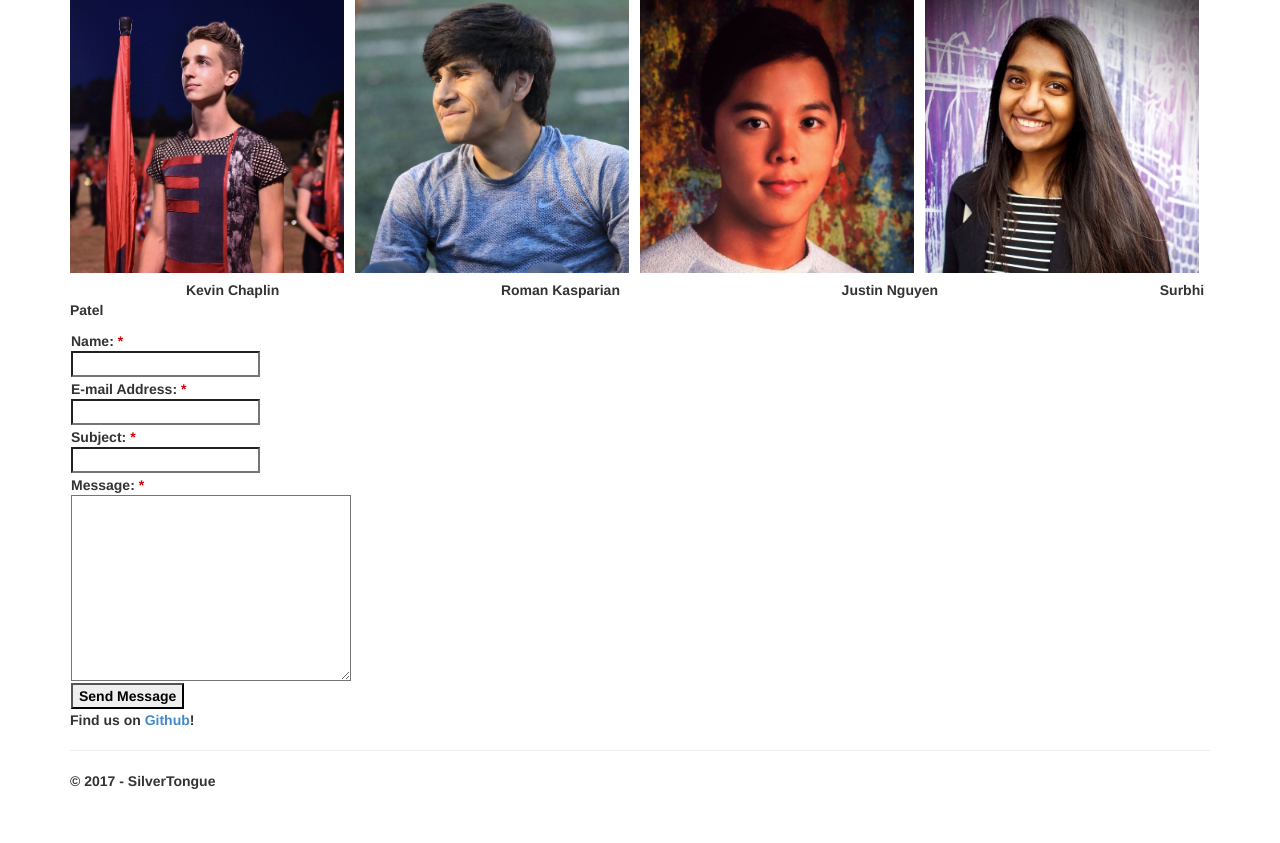
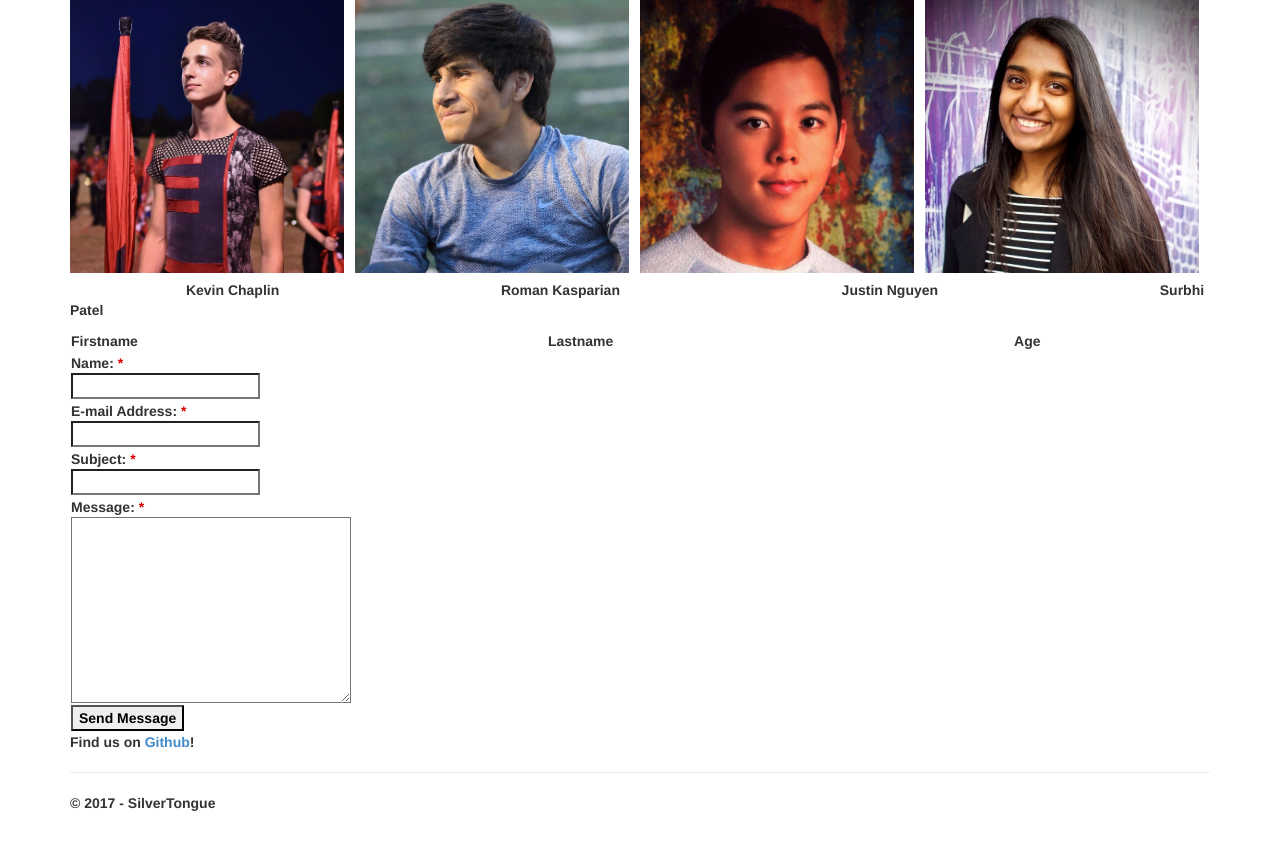
Before and after one commit to oboekevin/SilverTongue, a Flask app: page /contact in a window 1280 px wide. Shown: the part 164-1007 px from the top of the page. Before the commit the page ends 953 px from the top, so only its background shows below. Run offline with Flask 2, Linux system fonts and the light colour scheme; lists and menus that the app fills with data are empty; some libraries are stand-ins or nearby versions.

Commit message:
Update contact.html

```diff
--- a/FlaskWebProject1/templates/contact.html
+++ b/FlaskWebProject1/templates/contact.html
@@ -20,6 +20,13 @@
 	<span>&emsp;&emsp;&emsp;&emsp;&emsp;&emsp;&emsp; Justin Nguyen &emsp;&emsp;&emsp;&emsp;&emsp;&emsp;&emsp;&emsp;</span>
 	<span>&emsp;&emsp;&emsp;&emsp;&emsp;&emsp;&emsp; Surbhi Patel &emsp;&emsp;&emsp;&emsp;&emsp;&emsp;&emsp;&emsp;</span>
 
+<table style="width:100%">
+  <tr>
+    <th>Firstname</th>
+    <th>Lastname</th>
+    <th>Age</th>
+  </tr>
+
 <p></p>
 
 <script language="javascript">var sa_email_id = '83148-3e8ed';var sa_sent_text = 'Thanks for contacting us! We\'ll get back to you soon.';</script>
```
